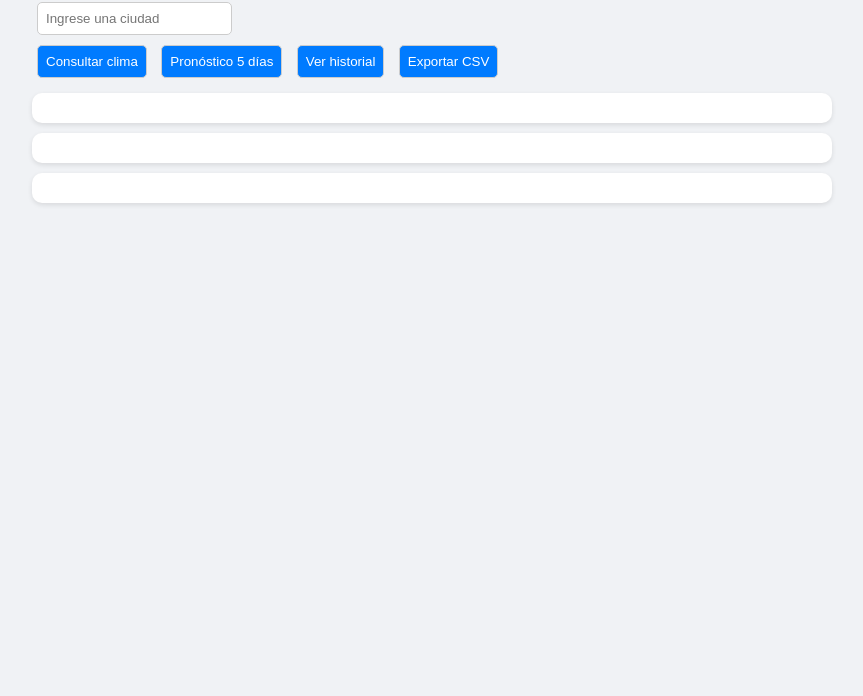
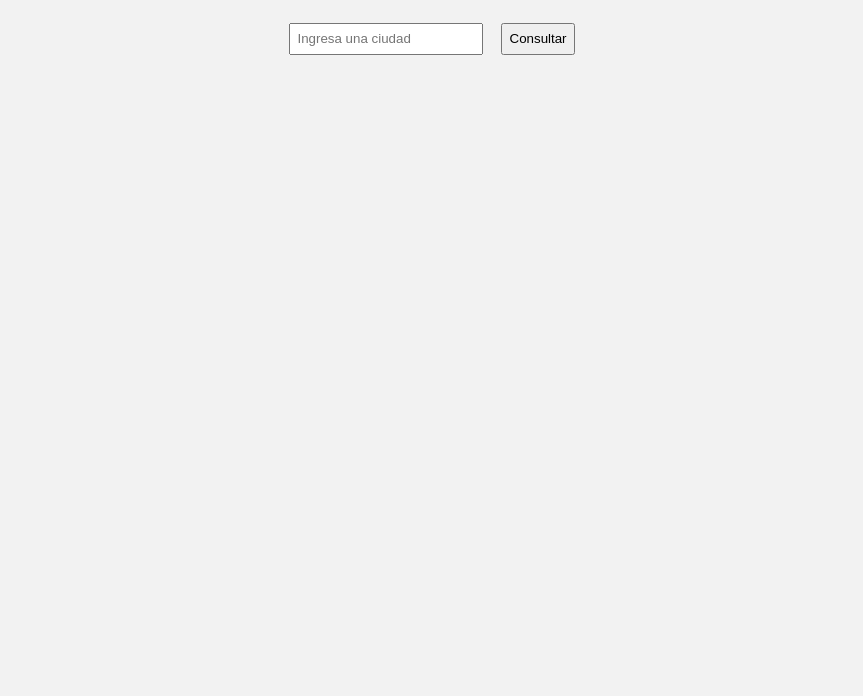
Before and after one commit to LuisKingZX/Weather-Api, a plain HTML site: page frontend/index.html in a window 1280 px wide. Shown: the part 104-800 px from the top of the page, without its empty margins (208-1071 px from the left). Drawn offline with Linux system fonts and the light colour scheme.

Commit message:
Update momentaneo

```diff
--- a/frontend/index.html
+++ b/frontend/index.html
@@ -1,125 +1,56 @@
 <!DOCTYPE html>
 <html lang="es">
 <head>
-  <meta charset="UTF-8" />
-  <title>Weather API Frontend</title>
+    <meta charset="UTF-8">
+    <title>Consulta del Clima</title>
     <style>
         body {
             font-family: Arial, sans-serif;
-      padding: 20px;
-      background: #f0f2f5;
-      max-width: 800px;
-      margin: auto;
-    }
-    h1 {
-      color: #333;
+            background: #f2f2f2;
+            padding: 2em;
+            text-align: center;
         }
         input, button {
-      padding: 8px;
-      margin: 5px;
-      border-radius: 5px;
-      border: 1px solid #ccc;
-    }
-    button {
-      background-color: #007BFF;
-      color: white;
-      cursor: pointer;
-    }
-    button:hover {
-      background-color: #0056b3;
-    }
-    .card {
-      background: white;
-      border-radius: 10px;
-      padding: 15px;
-      margin: 10px 0;
-      box-shadow: 0 2px 5px rgba(0,0,0,0.1);
-    }
-    .forecast-item {
-      border-bottom: 1px solid #eee;
-      padding: 5px 0;
+            padding: 0.5em;
+            margin: 0.5em;
         }
     </style>
 </head>
 <body>
-  <h1>🌤️ Weather API</h1>
+    <h1>Consulta del Clima</h1>
+    <input type="text" id="cityInput" placeholder="Ingresa una ciudad">
+    <button onclick="getWeather()">Consultar</button>
 
-  <input type="text" id="city" placeholder="Ingrese una ciudad" />
-  <br/>
-  <button onclick="getWeather()">Consultar clima</button>
-  <button onclick="getForecast()">Pronóstico 5 días</button>
-  <button onclick="getHistory()">Ver historial</button>
-  <button onclick="exportCSV()">Exportar CSV</button>
-
-  <div id="weather" class="card"></div>
-  <div id="forecast" class="card"></div>
-  <div id="history" class="card"></div>
+    <div id="result" style="margin-top: 2em;"></div>
 
     <script>
-    const baseUrl = "https://weather-api-637959849979.us-central1.run.app";
+        async function getWeather() {
+            const city = document.getElementById("cityInput").value;
+            const resultDiv = document.getElementById("result");
 
-    async function getWeather() {
-      const city = document.getElementById("city").value;
-      const res = await fetch(`${baseUrl}/weather?city=${city}`);
-      const data = await res.json();
-
-      const weatherDiv = document.getElementById("weather");
-      if (data.error) {
-        weatherDiv.innerHTML = `<p style="color:red;">❌ ${data.error}</p>`;
-      } else {
-        weatherDiv.innerHTML = `
-          <h3>Clima actual en ${data.ciudad}</h3>
-          <p>🌡️ Temperatura: ${data.temperatura}°C</p>
-          <p>☁️ Descripción: ${data.descripcion}</p>
-        `;
-      }
+            if (!city) {
+                resultDiv.innerHTML = "Por favor ingresa una ciudad.";
+                return;
             }
 
-    async function getForecast() {
-      const city = document.getElementById("city").value;
-      const res = await fetch(`${baseUrl}/forecast?city=${city}`);
-      const data = await res.json();
+            try {
+                const response = await fetch(`https://weather-api2-637959849979.us-central1.run.app/weather?city=${encodeURIComponent(city)}`);
 
-      const forecastDiv = document.getElementById("forecast");
-      if (data.error) {
-        forecastDiv.innerHTML = `<p style="color:red;">❌ ${data.error}</p>`;
-      } else {
-        forecastDiv.innerHTML = `<h3>Pronóstico para ${data.ciudad}</h3>`;
-        data.pronostico.slice(0, 10).forEach(item => {
-          forecastDiv.innerHTML += `
-            <div class="forecast-item">
-              <p><strong>${item.fecha}</strong></p>
-              <p>🌡️ ${item.temperatura}°C - ☁️ ${item.descripcion}</p>
-            </div>
+                if (!response.ok) throw new Error("Error en la respuesta");
+
+                const data = await response.json();
+
+                resultDiv.innerHTML = `
+                    <h2>Clima en ${data.name}</h2>
+                    <p>Temperatura: ${data.main.temp}°C</p>
+                    <p>Descripción: ${data.weather[0].description}</p>
+                    <p>Humedad: ${data.main.humidity}%</p>
+                    <p>Viento: ${data.wind.speed} m/s</p>
                 `;
-        });
+            } catch (error) {
+                console.error(error);
+                resultDiv.innerHTML = "No se pudo obtener el clima.";
             }
-    }
-
-    async function getHistory() {
-      const city = document.getElementById("city").value;
-      const res = await fetch(`${baseUrl}/history${city ? `?city=${city}` : ""}`);
-      const data = await res.json();
-
-      const historyDiv = document.getElementById("history");
-      historyDiv.innerHTML = `<h3>Historial de consultas</h3>`;
-      data.historial.forEach(item => {
-        historyDiv.innerHTML += `
-          <p>📍 ${item.ciudad} - 🌡️ ${item.temperatura}°C</p>
-        `;
-      });
-    }
-
-    async function exportCSV() {
-      const res = await fetch(`${baseUrl}/export?format=csv`);
-      const blob = await res.blob();
-      const url = window.URL.createObjectURL(blob);
-      const a = document.createElement("a");
-      a.href = url;
-      a.download = "historial.csv";
-      document.body.appendChild(a);
-      a.click();
-      a.remove();
         }
     </script>
 </body>
```
Lines whose indentation alone changed are shown as unchanged.
